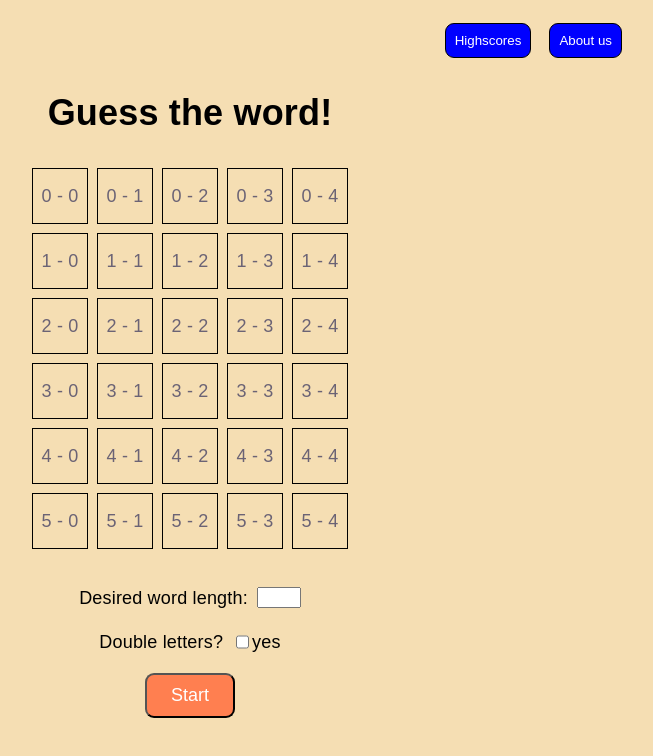
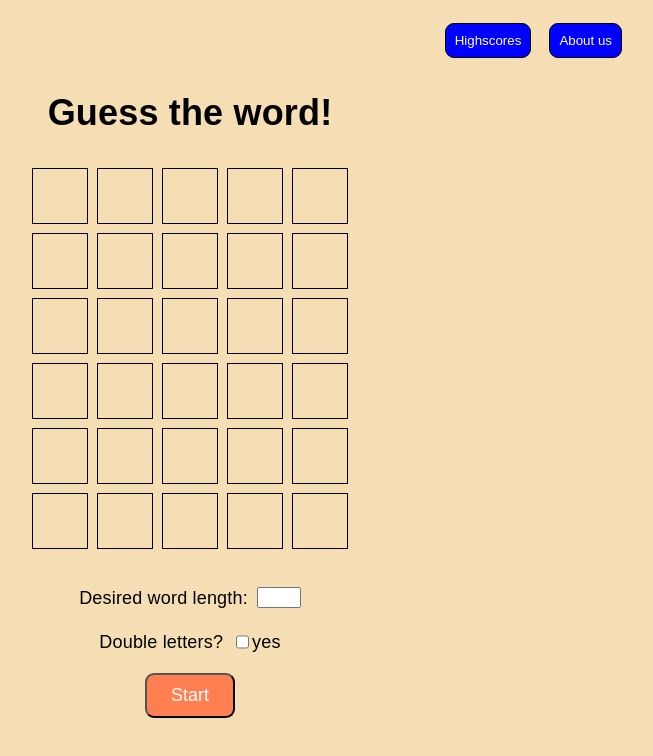
Before and after one commit to leolinder-hash/Ordspel, a React (Vite) app in the folder frontend/: page / in a window 1280 px wide. Shown: the top 756 px of the page, without its empty margins (450-1103 px from the left). Built offline with nearby package versions, Linux system fonts and the light colour scheme.

Commit message:
add state to gameboard to render letters correctly

```diff
--- a/frontend/src/App.jsx
+++ b/frontend/src/App.jsx
@@ -15,9 +15,10 @@ function Button({ buttonText, onClick, className }) {
   );
 }
 
-function GameBoard() {
+function GameBoard( {guessedWords}) {
   //Måste nog även här ha state för att uppdatera UI, rätt ord, fel ord, misplaced
   //Alltså koppla till getFeedback
+
 
   return (
     <div
@@ -25,18 +26,23 @@ function GameBoard() {
     >
       {[...Array(6)]
         .map((_, rowIndex) => {
+          const guessedWord = guessedWords[rowIndex];
+          const word = guessedWord?.guess || "";
+          const letters = word.toUpperCase().split("");
+
           return (
             <div
               key={rowIndex}
               className='row'
             >
               {[...Array(5)].map((_, cellIndex) => {
+                const letter = letters[cellIndex] || "";
                 return (
                   <div
                     key={cellIndex}
                     className='cell'
                   >
-                    {rowIndex} - {cellIndex}
+                    {letter}
                   </div>
                 );
               })}
@@ -151,7 +157,9 @@ function App() {
 
       <h1>Guess the word!</h1>
 
-      <GameBoard />
+      <GameBoard
+        guessedWords={guessedWords}
+      />
 
       {!gameStarted && (
         <>
```
